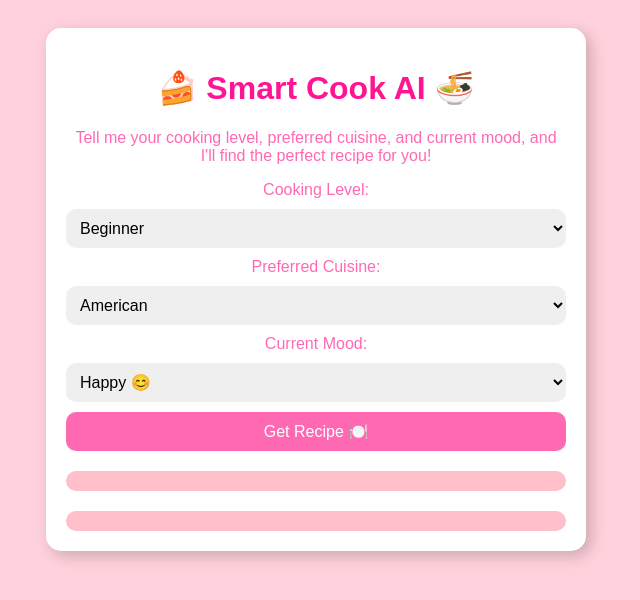
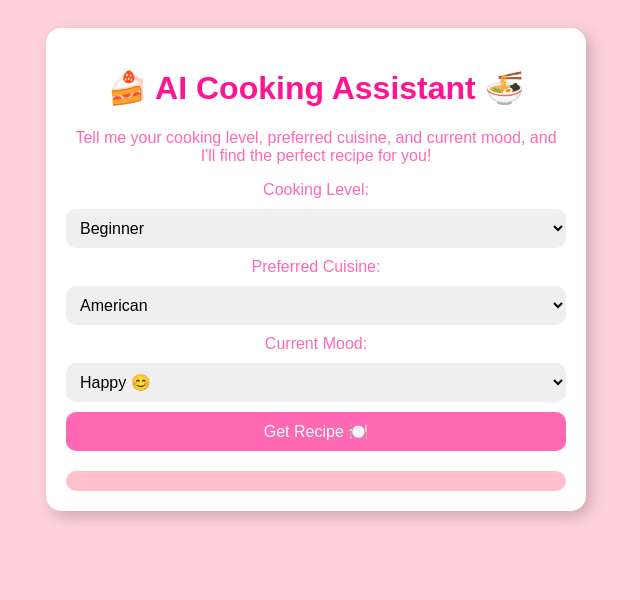
Before and after one commit to myrarafiq/smartcookai, a plain HTML site: page index.html in a window 1280 px wide. Shown: the whole page, without its empty margins (324-964 px from the left). Drawn offline with Linux system fonts and the light colour scheme.

Commit message:
Update index.html

```diff
--- a/index.html
+++ b/index.html
@@ -3,13 +3,13 @@
 <head>
     <meta charset="UTF-8">
     <meta name="viewport" content="width=device-width, initial-scale=1.0">
-    <title>Smart Cook AI 🍽️</title>
+    <title>AI Cooking Assistant</title>
     <link rel="stylesheet" href="style.css">
 </head>
 <body>
 
     <div class="container">
-        <h1>🍰 Smart Cook AI 🍜</h1>
+        <h1>🍰 AI Cooking Assistant 🍜</h1>
         <p>Tell me your cooking level, preferred cuisine, and current mood, and I'll find the perfect recipe for you!</p>
 
         <form id="recipeForm">
@@ -49,7 +49,6 @@
                 <option value="tunisian">Tunisian</option>
                 <option value="turkish">Turkish</option>
                 <option value="ukrainian">Ukrainian</option>
-                <option value="unknown">Unknown</option>
                 <option value="vietnamese">Vietnamese</option>
             </select>
 
@@ -61,15 +60,12 @@
                 <option value="romantic">Romantic 💖</option>
                 <option value="adventurous">Adventurous 🌍</option>
             </select>
-
             <button type="submit">Get Recipe 🍽️</button>
         </form>
 
         <div id="recipeResult"></div>
 
-        <div id="recipeResult"></div>
-        </div>
-
+        <!-- User Feedback Section -->
         <div id="feedbackSection" style="display: none;">
             <p>Did you like this recipe?</p>
             <button id="likeButton">👍 I Liked It</button>
@@ -81,6 +77,9 @@
 
             <p id="feedbackMessage" style="color: green; display: none;">Thank you for your feedback!</p>
         </div>
+
+    </div>
+
     <script src="script.js"></script>
 
 </body>
```
Lines whose indentation alone changed are shown as unchanged.
